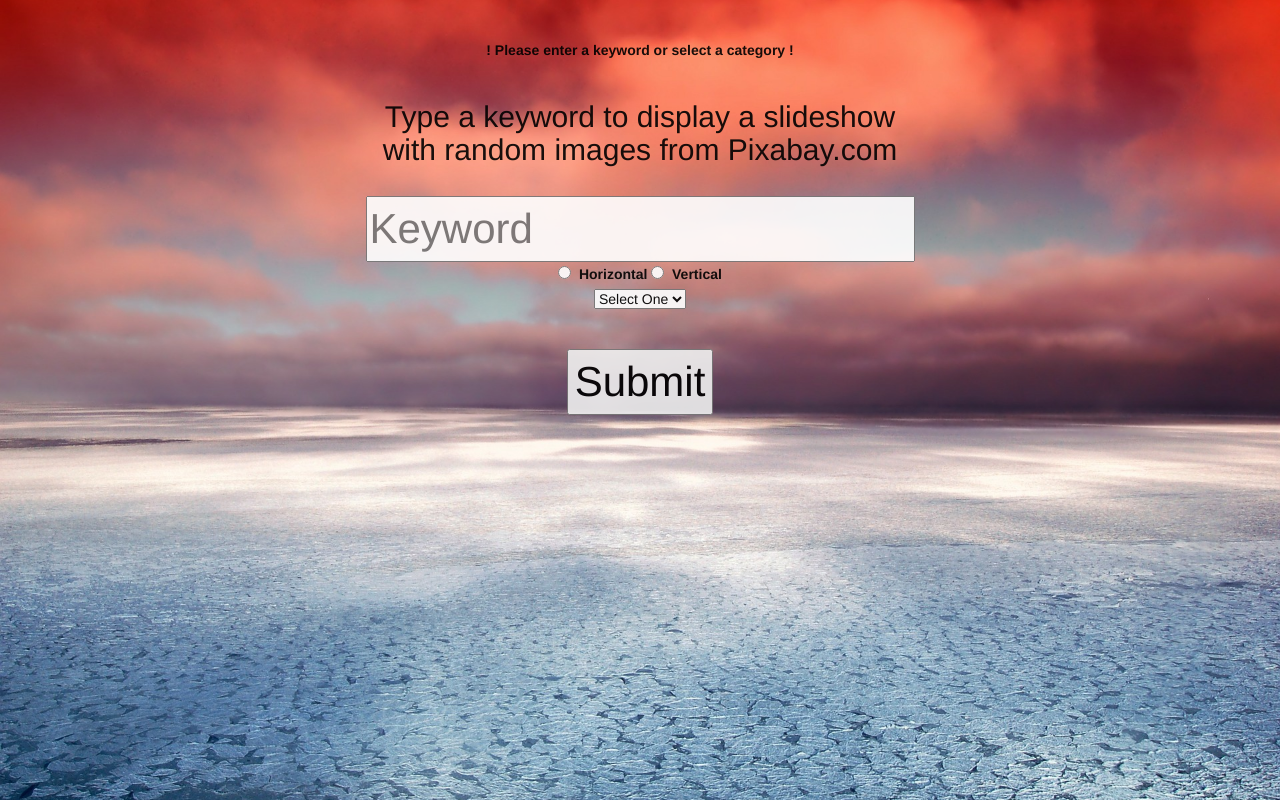
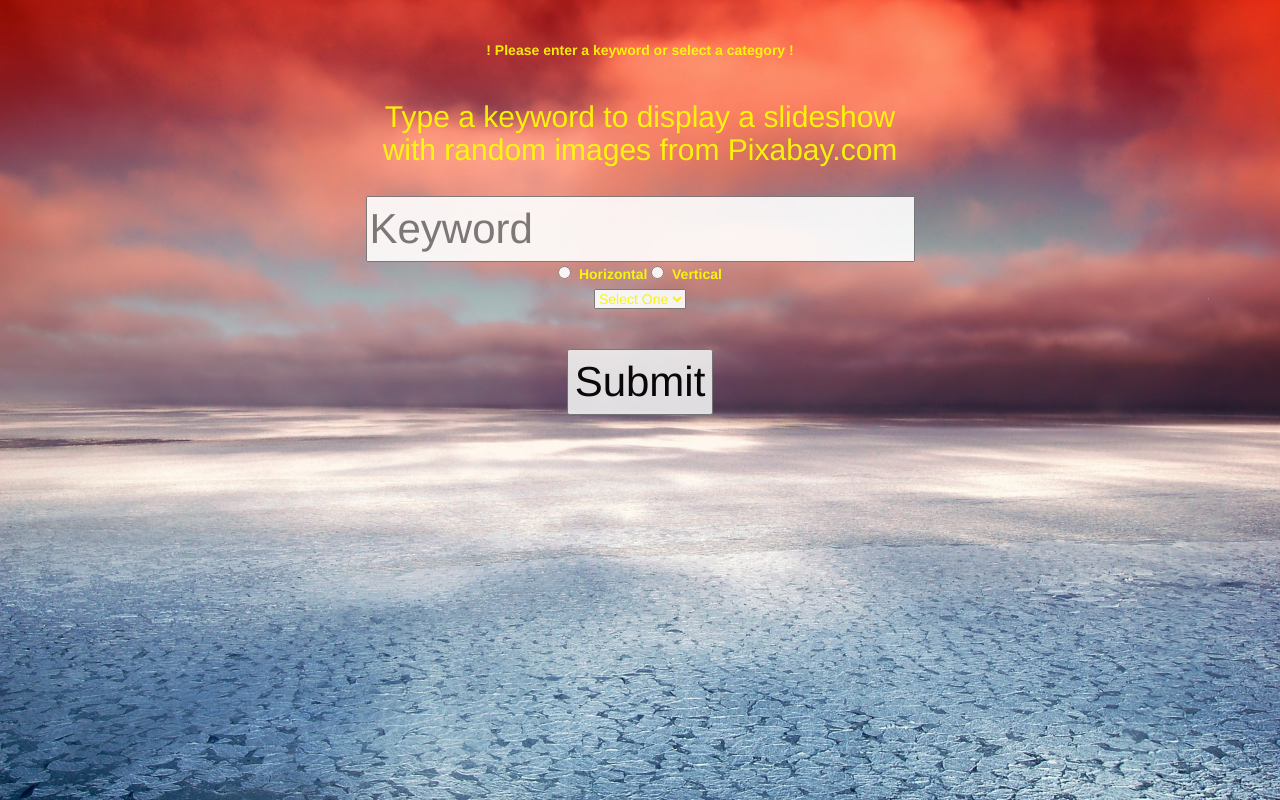
Before and after one commit to PatGonzalez/cst336, a PHP site: page /labs/lab3/index.php in a window 1280 px wide. Run offline with PHP 8.4, Linux system fonts and the light colour scheme.

Commit message:
lab3 completed

```diff
--- a/labs/lab3/css/styles.css
+++ b/labs/lab3/css/styles.css
@@ -2,7 +2,8 @@
         opacity:0.9;
         width:100%;
         text-align:center;
-        color:black;
+        color:yellow;
+        background-color: grey;
     }
 
     input {
```
